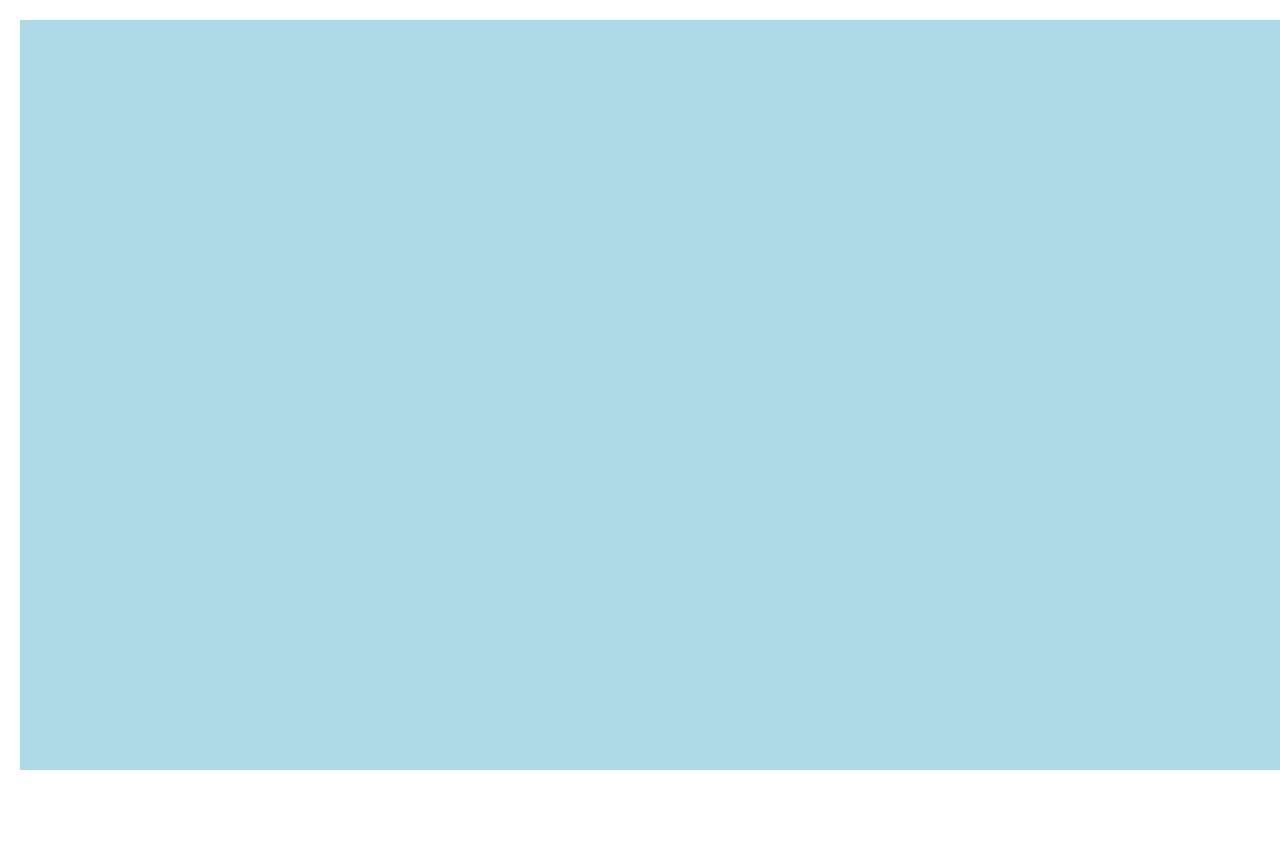
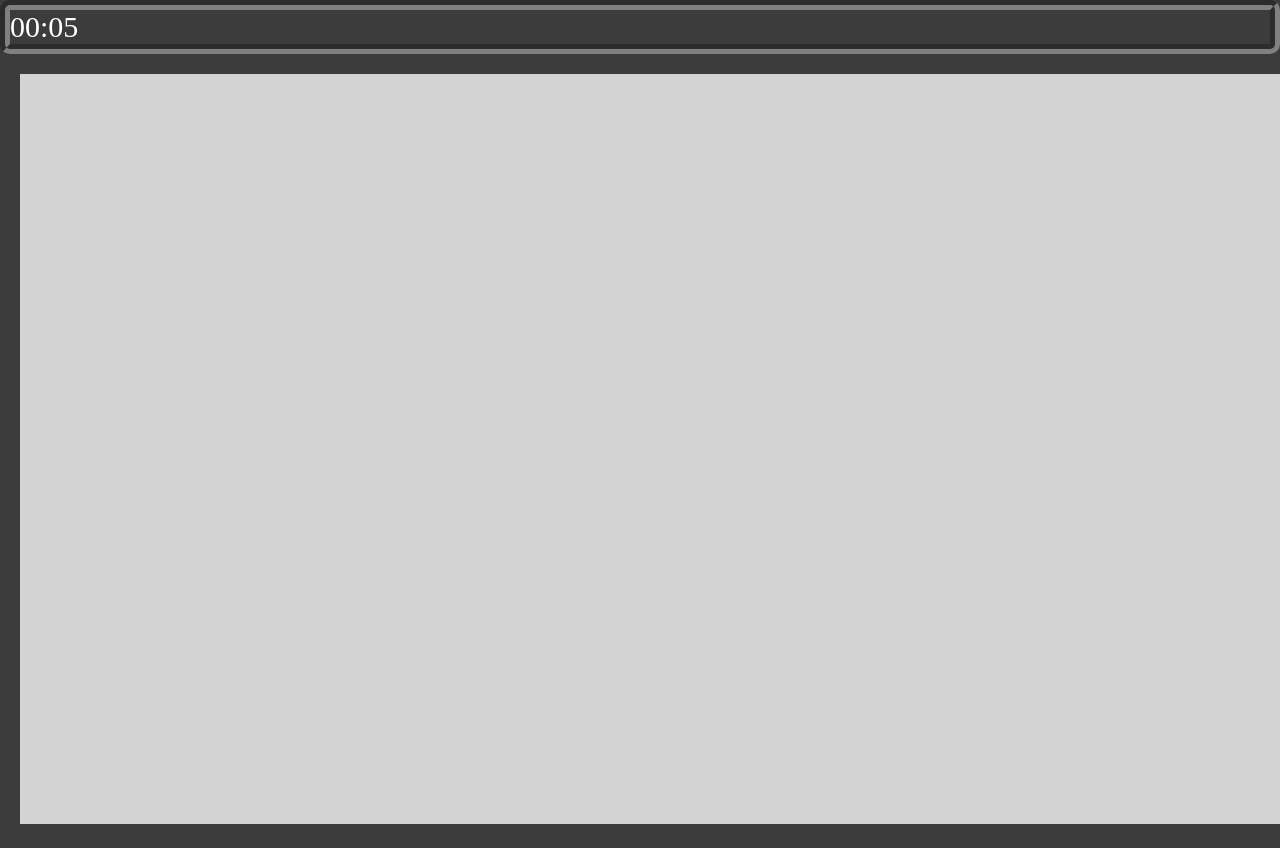
Before and after one commit to aTramelKHS/aTramelKHS.github.io, a plain HTML site: page fsd-projects/platformer/index.html in a window 1280 px wide. Shown: the top 848 px of the page. Before the commit the page ends 800 px from the top, so only its background shows below. Drawn offline with nearby package versions, Linux system fonts and the light colour scheme.

Commit message:
Finalize platformer game

```diff
--- a/fsd-projects/platformer/helpers.js
+++ b/fsd-projects/platformer/helpers.js
@@ -749,3 +749,10 @@ function handleKeyUp(e) {
 function loadJson() {
   getJSON("halle.json", JsonFunction); //runs this before the setup because of timing things
 }
+
+var sec = 0;
+function pad ( val ) { return val > 9 ? val : "0" + val; }
+setInterval( function(){
+    document.getElementById("seconds").innerHTML=pad(++sec%60);
+    document.getElementById("minutes").innerHTML=pad(parseInt(sec/60,10));
+}, 1000);
--- a/fsd-projects/platformer/index.html
+++ b/fsd-projects/platformer/index.html
@@ -11,6 +11,9 @@
   </head>
 
   <body id="body">
+    <div id="timer">
+      <span id="minutes"></span>:<span id="seconds"></span>
+    </div>
     <canvas id="canvas" width="1400" height="750"></canvas>
     <img id="cannon" src="images/cannon.png" />
     <img id="player" src="images/halle.png" />
--- a/fsd-projects/platformer/platformer.css
+++ b/fsd-projects/platformer/platformer.css
@@ -1,12 +1,24 @@
+
+
 body {
   margin: 0px;
+  background-color: rgb(60, 60, 60);
 }
 
 canvas {
-  background-color: lightblue;
+  background-color: lightgray;
   margin: 20px;
 }
 
 img {
   display: none;
 }
+
+#timer {
+  font-size: 30px;
+  border-radius: 10px;
+  border-style: groove;
+  border-width: 10px;
+  border-color: gray;
+  color: white;
+}
--- a/fsd-projects/platformer/platformer.js
+++ b/fsd-projects/platformer/platformer.js
@@ -53,7 +53,7 @@ $(function () {
     createPlatform(900, 360, 100, 20);
     createPlatform(1120, 480, 20, 60);
     createPlatform(1220, 360, 20, 180);
-    createPlatform(350, 610, 120, 20);
+    createPlatform(350, 610, 100, 20);
     createPlatform(1350, 610, 50, 20);
     createPlatform(600, 540, 60, 20);
     createPlatform(775, 540, 60, 20);
@@ -70,10 +70,10 @@ $(function () {
 
     // TODO 4 - Create Cannons
 
-    createCannon("top", 180, 2350);
-    createCannon("top", 450, 1800);
-    createCannon("top", 660, 1800);
-    createCannon("right", 780, 1200);
+    createCannon("top", 180, 1200);
+    createCannon("top", 450, 1520);
+    createCannon("top", 660, 1530);
+    createCannon("right", 780, 1140);
 
     //////////////////////////////////
     // ONLY CHANGE ABOVE THIS POINT //
```
